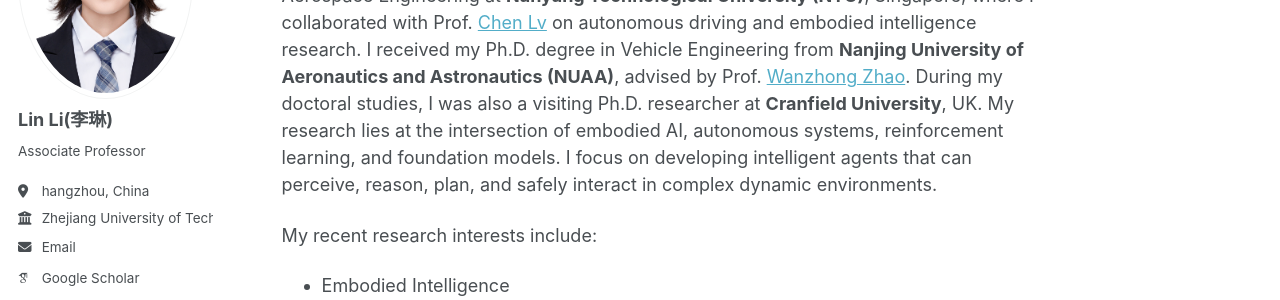
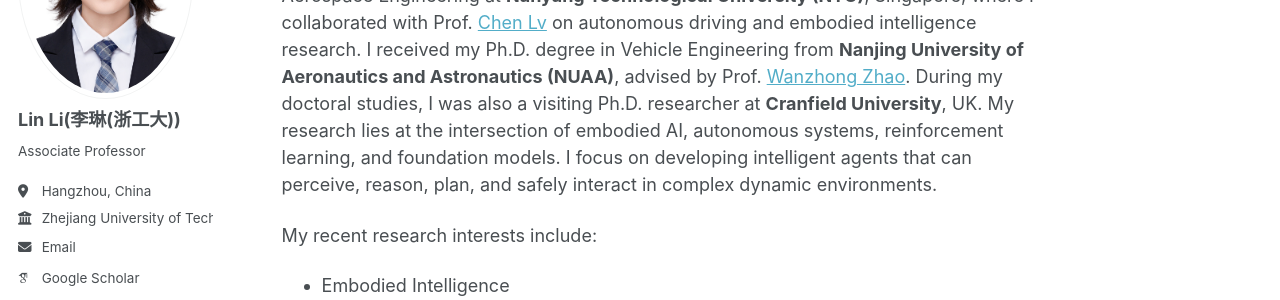
Before and after one commit to lilin96/lilin96a.github.io, a Jekyll site: the page built from _pages/about.md, in a window 1280 px wide. Shown: the part 240-540 px from the top of the page. Built offline with Jekyll 4.4.1, drawn with Linux system fonts in a browser that asks for light colours; some web fonts are replaced; a script bundle is joined from its source files by our own code; library files that are not in the unit come from our copies.

Commit message:
Update _config.yml

```diff
--- a/_config.yml
+++ b/_config.yml
@@ -24,10 +24,10 @@
 author:
   # Biographic information
   avatar           : "5adc1cf08nf04a6e5799067fc75237dd.jpg"
-  name             : "Lin Li(李琳)"
+  name             : "Lin Li(李琳(浙工大))"
   pronouns         : # example: "she/her"
   bio              : "Associate Professor"
-  location         : "hangzhou, China"
+  location         : "Hangzhou, China"
   employer         : "Zhejiang University of Technology"
   url              : # URL
   email            : "lilin112631@gmail.com"
```
